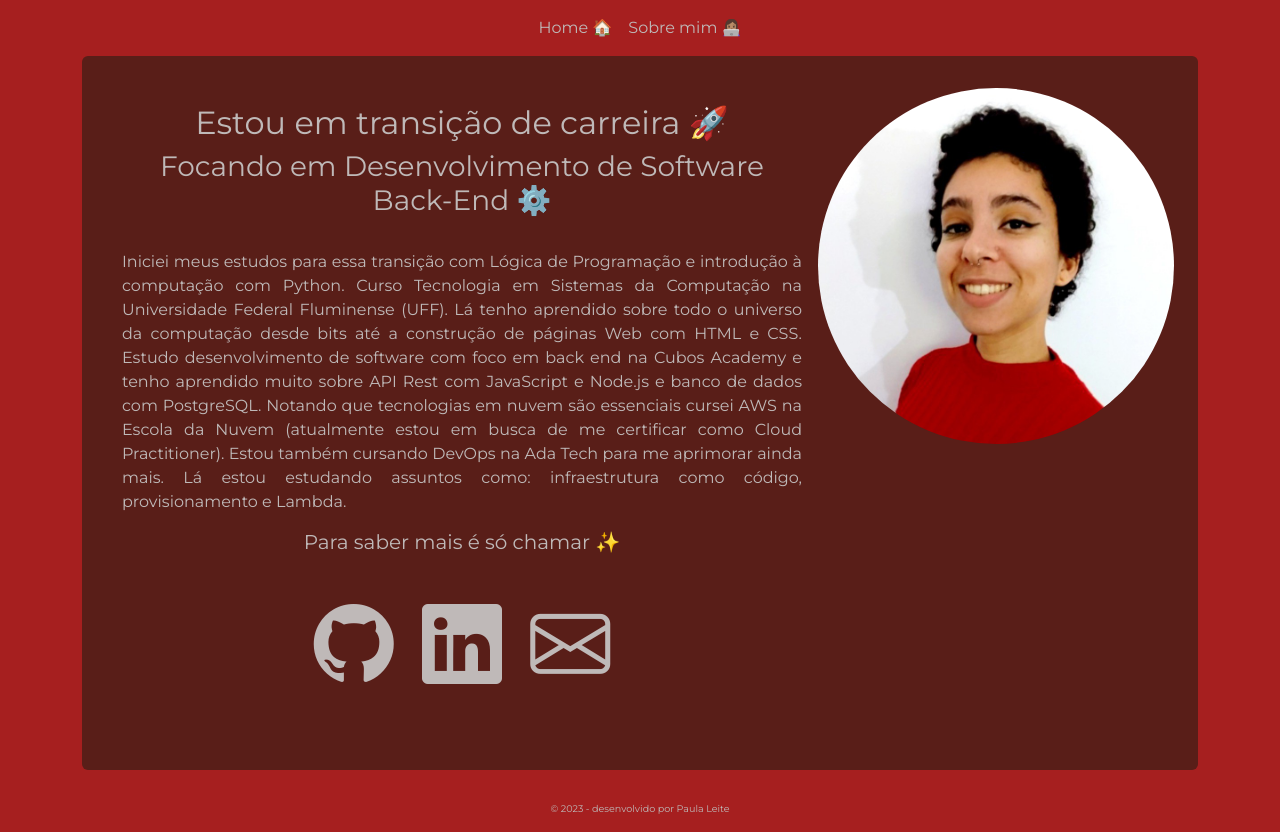
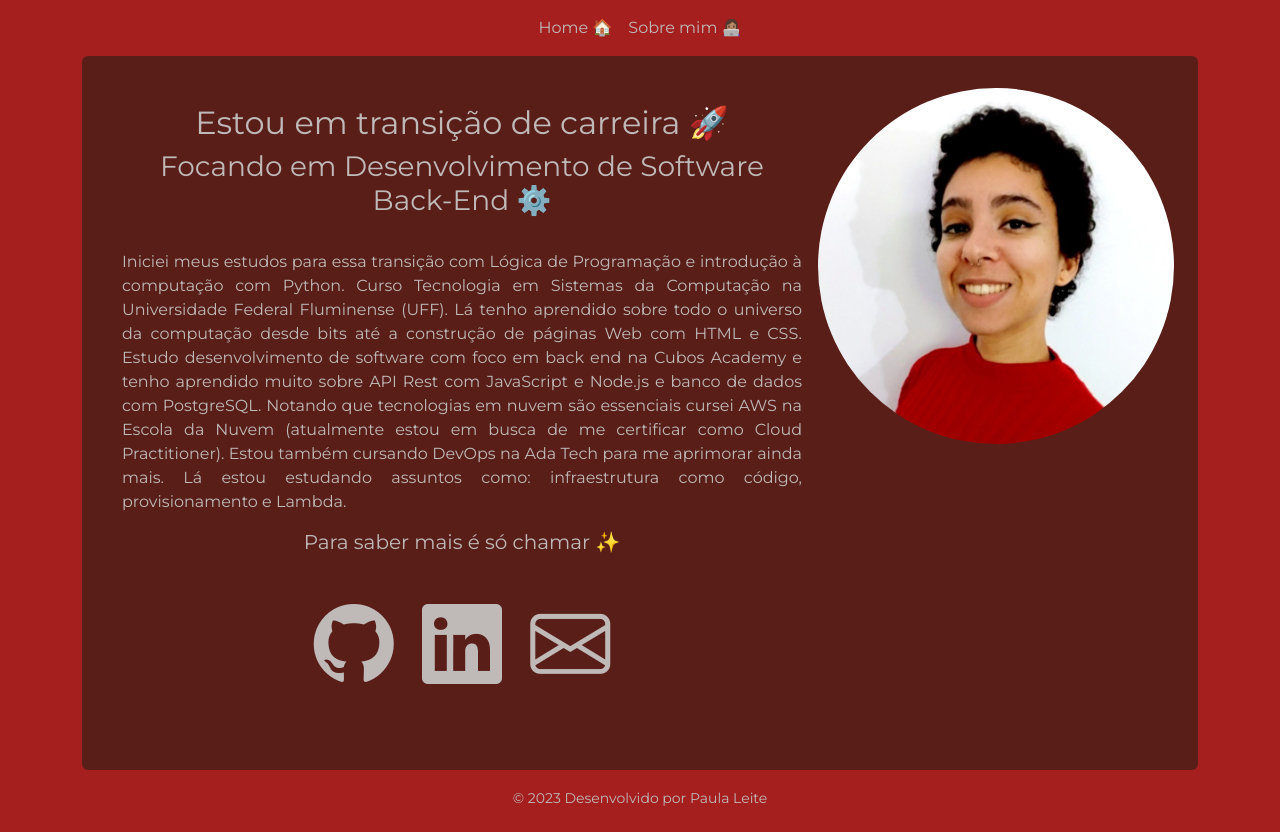
Before and after one commit to paularml/paularml.github.io, a plain HTML site: page src/views/sobreMim.html in a window 1280 px wide. Drawn offline with nearby package versions, Linux system fonts and the light colour scheme.

Commit message:
feat: muda rodapé do sobre mim

```diff
--- a/src/views/sobreMim.html
+++ b/src/views/sobreMim.html
@@ -80,12 +80,11 @@
         </div>
     </div>
 
-    <div class="px-4">
-        <footer class="pt-3 px-5" style="position: sticky; bottom: 0;">
-            <p class=" text-center text-body-secondary text-reset" style="font-size: 0.6em;">&copy; 2023 - desenvolvido
-                por Paula Leite</p>
-        </footer>
-    </div>
+    <footer class="footer mt-auto">
+        <div class="container text-center text-body-secondary text-reset mb-2">
+            <small>&copy; 2023 Desenvolvido por Paula Leite</small>
+        </div>
+    </footer>
 
     <div class="b-example-divider"></div>
 
```
